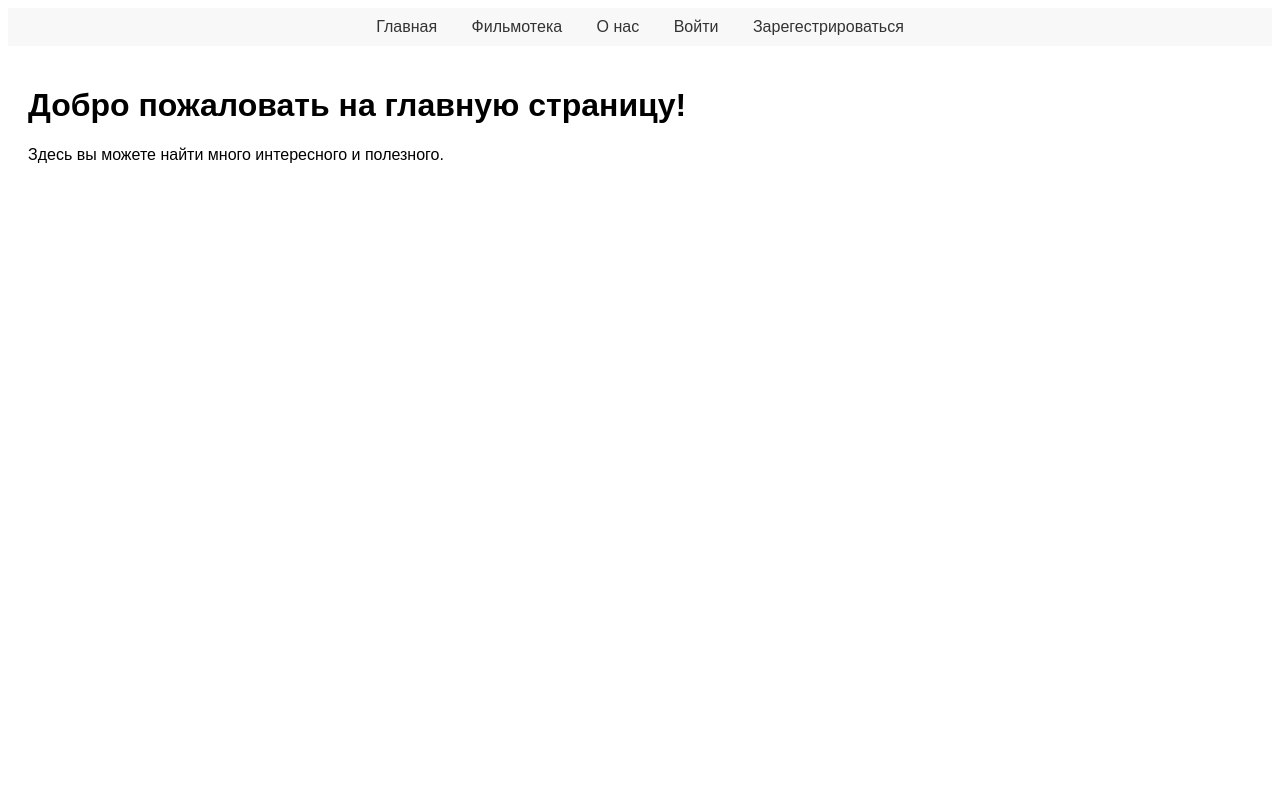
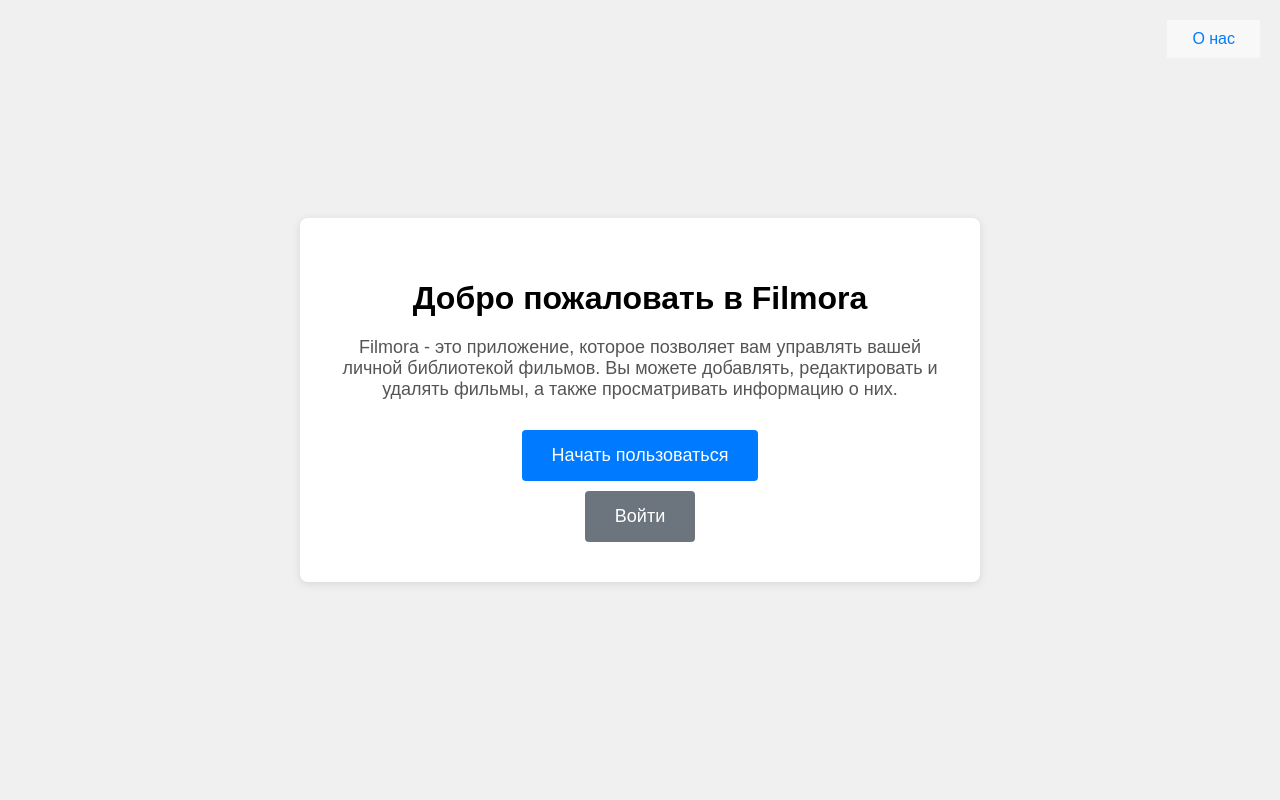
Before and after one commit to osccircuit/Filmora, a Django app: page / in a window 1280 px wide. Run offline with Django 5.2, Linux system fonts and the light colour scheme; parts of the project's set-up code (start-up, migrations or seed data) failed here and were passed over.

Commit message:
updated main page with a new design and improved styles, along with protection for the movie views.

```diff
--- a/main/templates/main/index.html
+++ b/main/templates/main/index.html
@@ -1,8 +1,26 @@
-{% extends "base.html" %}
+{% load static %}
 
-{% block content %}
+<!DOCTYPE html>
+<html lang="ru">
+<head>
+    <meta charset="UTF-8">
+    <meta name="viewport" content="width=device-width, initial-scale=1.0">
+    <title>Filmora - Filmora</title>
+    <link rel="stylesheet" href="{% static 'css/base.css' %}">
+    <link rel="stylesheet" href="{% static 'css/index.css' %}">
+</head>
+<body>
+    <nav>
+        <a href="{% url 'main:about' %}" class="about-link">О нас</a>
+    </nav>
     <div class="content">
-        <h1>{{ heading }}</h1>
-        <p>{{ text }}</p>
+        <div class="main-container">
+            <h1>Добро пожаловать в Filmora</h1>
+            <p>Filmora - это приложение, которое позволяет вам управлять вашей личной библиотекой фильмов. Вы можете добавлять, редактировать и удалять фильмы, а также просматривать информацию о них.</p>
+            <a href="{% url 'users:registration' %}" class="btn-main">Начать пользоваться</a>
+            <br>
+            <a href="{% url 'users:login' %}" class="btn-secondary">Войти</a>
+        </div>
     </div>
-{% endblock content %}
+</body>
+</html>
--- a/movies/views.py
+++ b/movies/views.py
@@ -1,9 +1,11 @@
+from django.contrib.auth.decorators import login_required
 from django.core import paginator
 from django.shortcuts import render
 
 from movies.models import Genre, Movie
 from django.core.paginator import Paginator
 
+@login_required
 def movies(request, slug='all'):
     """The movies view."""
     page = request.GET.get('page', 1)
@@ -26,7 +28,7 @@ def movies(request, slug='all'):
     }
     return render(request, 'movies/movies.html', context)
 
-
+@login_required
 def movie_details(request, slug):
     """The concrete movie information view."""
     movie = Movie.objects.filter(slug=slug).first()
--- /dev/null
+++ b/static/css/index.css
@@ -0,0 +1,80 @@
+body {
+    font-family: Arial, sans-serif;
+    background-color: #f0f0f0;
+    margin: 0;
+    display: flex;
+    justify-content: center;
+    align-items: center;
+    height: 100vh;
+}
+
+nav {
+    position: absolute;
+    top: 20px;
+    right: 20px;
+}
+
+nav .about-link {
+    text-decoration: none;
+    color: #007bff;
+    font-size: 16px;
+}
+
+nav .about-link:hover {
+    text-decoration: underline;
+}
+
+.content {
+    text-align: center;
+    padding: 20px;
+}
+
+.main-container {
+    background-color: #fff;
+    padding: 40px;
+    border-radius: 8px;
+    box-shadow: 0 2px 10px rgba(0, 0, 0, 0.1);
+    max-width: 600px;
+    margin: auto;
+}
+
+.main-container h1 {
+    margin-bottom: 20px;
+}
+
+.main-container p {
+    margin-bottom: 30px;
+    font-size: 18px;
+    color: #555;
+}
+
+.btn-main {
+    display: inline-block;
+    padding: 15px 30px;
+    background-color: #007bff;
+    color: #fff;
+    text-decoration: none;
+    border-radius: 4px;
+    font-size: 18px;
+    margin-bottom: 10px;
+    transition: background-color 0.3s;
+}
+
+.btn-main:hover {
+    background-color: #0056b3;
+}
+
+.btn-secondary {
+    display: inline-block;
+    padding: 15px 30px;
+    background-color: #6c757d;
+    color: #fff;
+    text-decoration: none;
+    border-radius: 4px;
+    font-size: 18px;
+    transition: background-color 0.3s;
+}
+
+.btn-secondary:hover {
+    background-color: #5a6268;
+}
--- a/templates/base.html
+++ b/templates/base.html
@@ -12,8 +12,8 @@
 </head>
 <body>
     <nav>
-        <a href="{% url "main:index" %}">Главная</a>
-        <a href="{% url "library:films" %}">Фильмотека</a>
+        <a href="{% url "library:films" %}">Главная</a>
+        <a href="{% url "library:films" %}">Моя Фильмотека</a>
         <a href="{% url "main:about" %}">О нас</a>
         {% if user.is_authenticated %}
             <a href="{% url "users:profile" %}">Профиль</a>
--- a/users/views.py
+++ b/users/views.py
@@ -20,7 +20,7 @@ def login(request):
                 messages.success(request, f'{username} вы успешно вошли в систему.')
                 if request.POST.get('next', None):
                     return HttpResponseRedirect(request.POST.get('next'))
-                return HttpResponseRedirect(reverse('main:index'))
+                return HttpResponseRedirect(reverse('movies:films'))
     else:
         form = UserLoginForm()
 
@@ -65,7 +65,7 @@ def registration(request):
             user = form.instance
             auth.login(request, user)
             messages.success(request, f'{user.username} вы успешно зарегистрировались.')
-            return HttpResponseRedirect(reverse('main:index'))
+            return HttpResponseRedirect(reverse('users:films'))
     else:
         form = UserRegistrationForm()
     context = {
```
